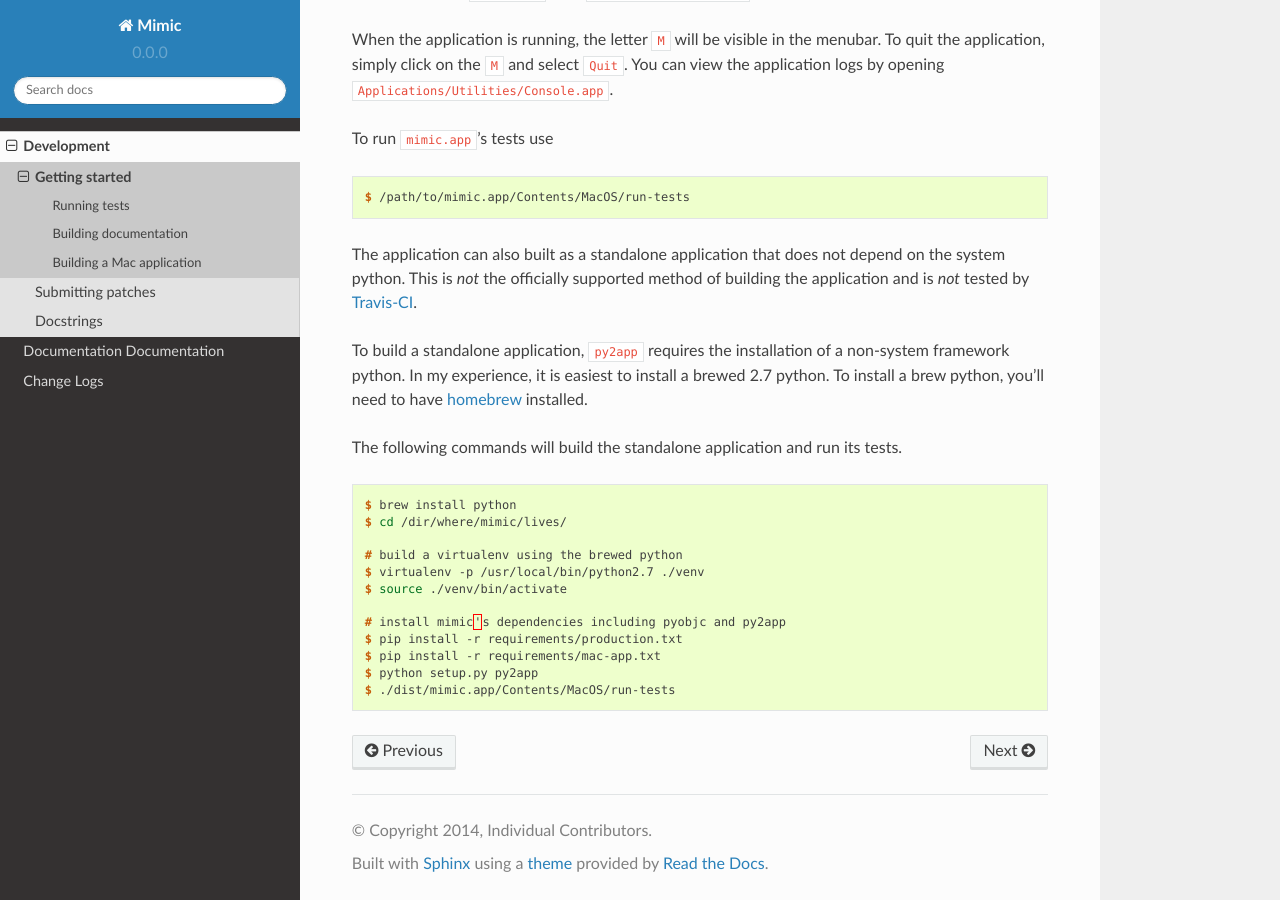
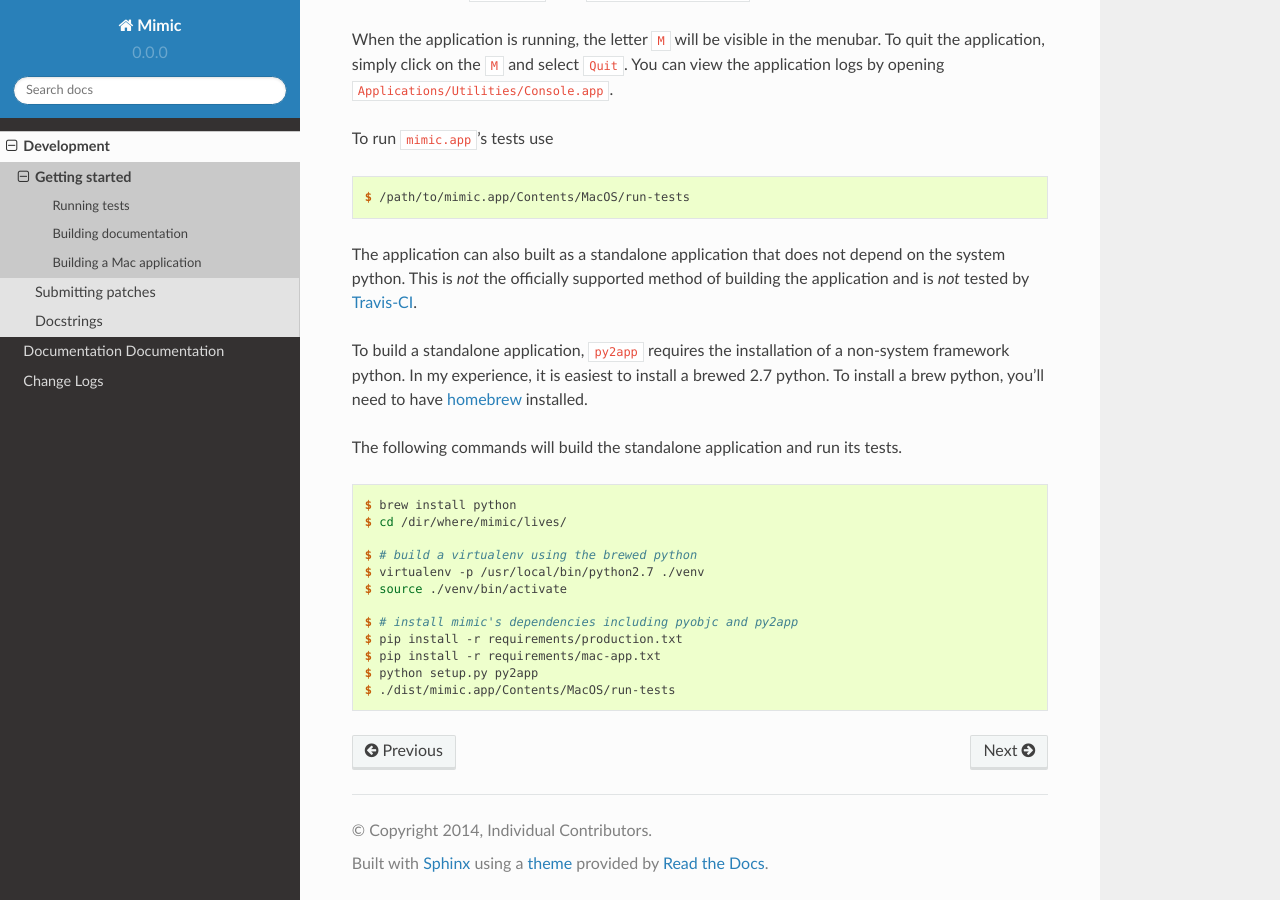
Before and after one commit to rackerlabs/mimic, a Sphinx documentation site: the page built from docs/development/getting-started.rst, in a window 1280 px wide and 900 px high, scrolled down 1711 px. Built offline with Sphinx 7.4.7 and the Read the Docs theme 2.0.0, drawn with Linux system fonts in a browser that asks for light colours.

Commit message:
fix to be syntactically correct "console"

```diff
--- a/docs/development/getting-started.rst
+++ b/docs/development/getting-started.rst
@@ -115,11 +115,11 @@ tests.
    $ brew install python
    $ cd /dir/where/mimic/lives/
 
-   # build a virtualenv using the brewed python
+   $ # build a virtualenv using the brewed python
    $ virtualenv -p /usr/local/bin/python2.7 ./venv
    $ source ./venv/bin/activate
 
-   # install mimic's dependencies including pyobjc and py2app
+   $ # install mimic's dependencies including pyobjc and py2app
    $ pip install -r requirements/production.txt
    $ pip install -r requirements/mac-app.txt
    $ python setup.py py2app
```
